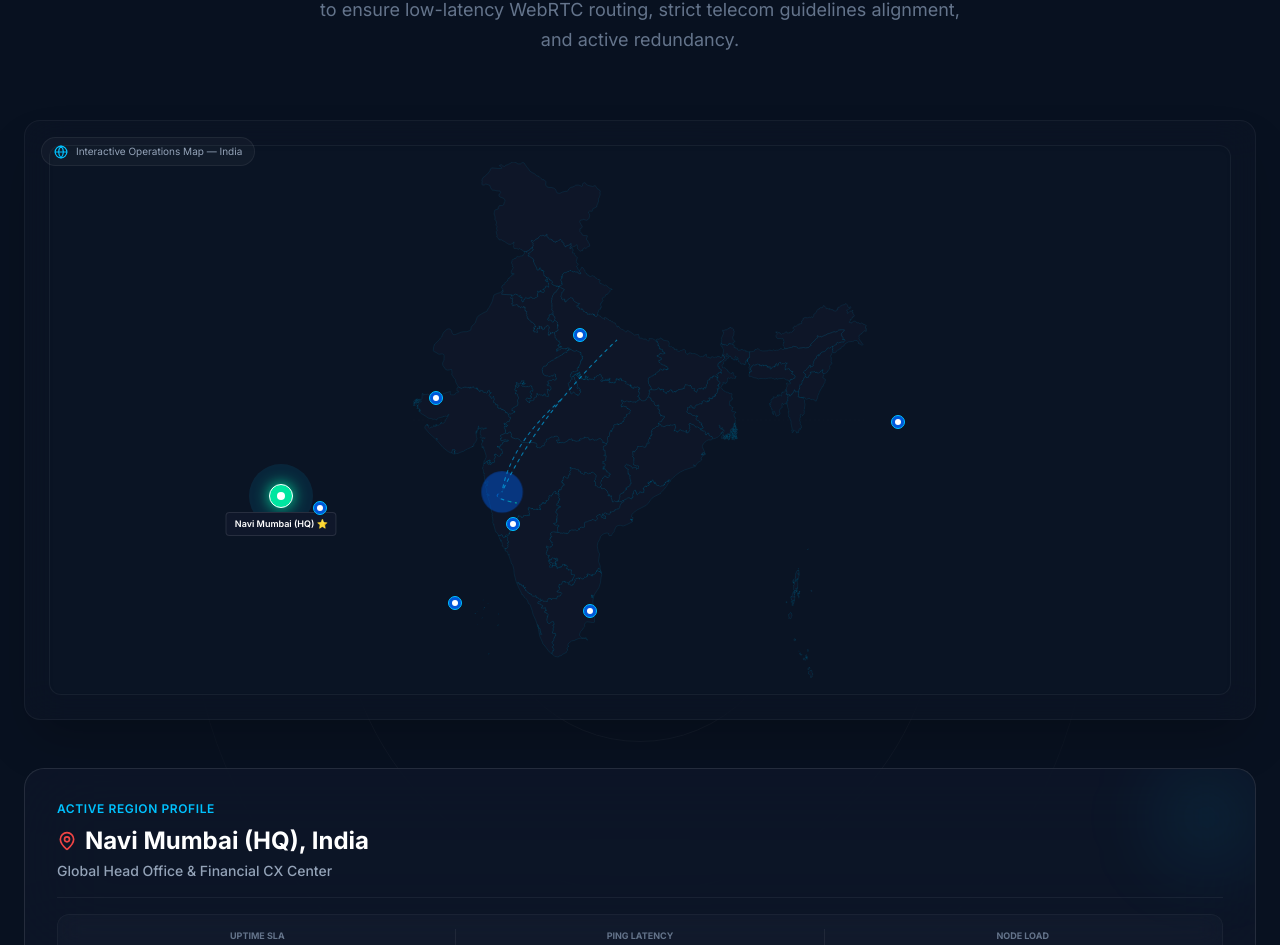
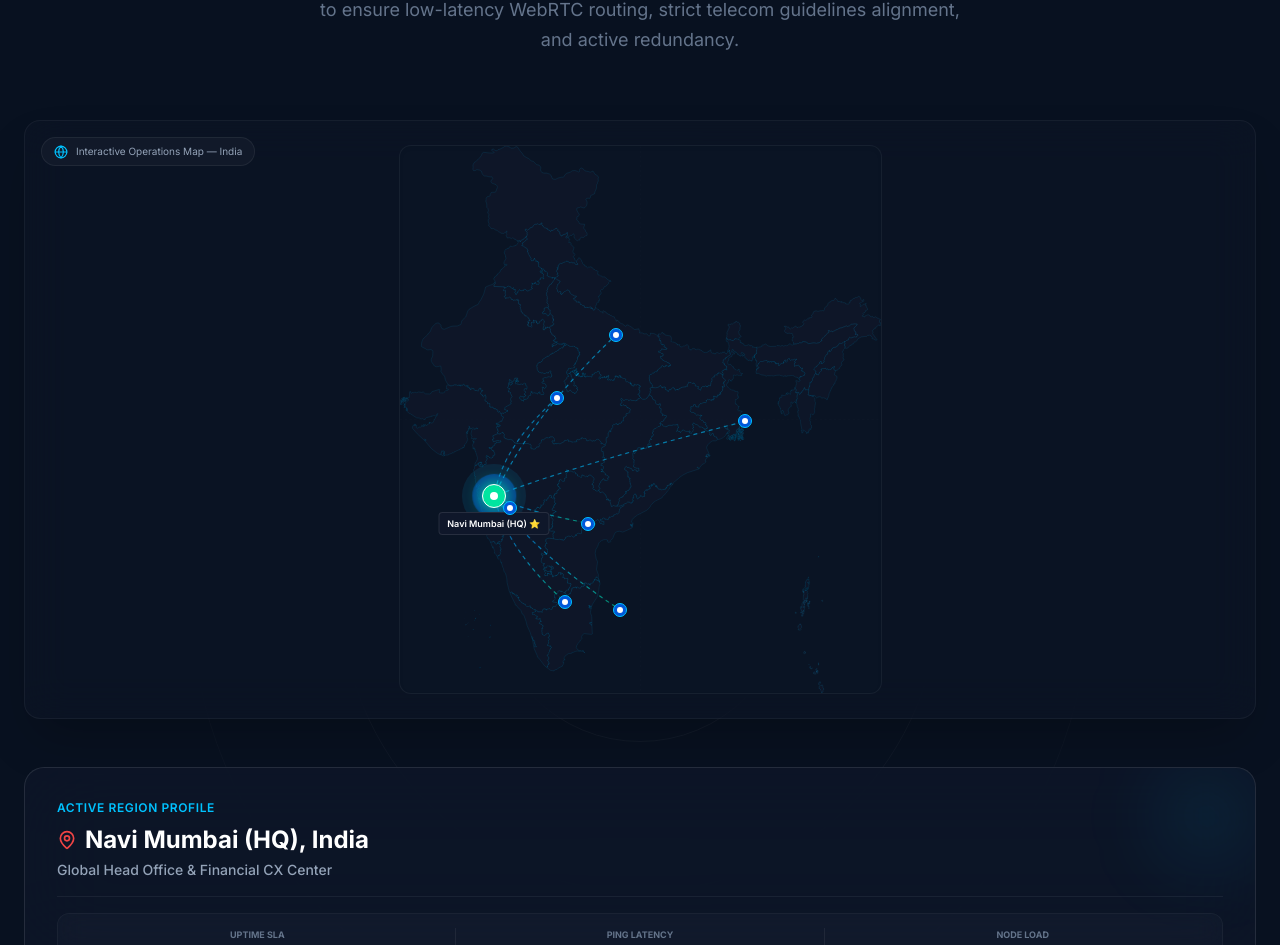
Before and after one commit to sabledattatray/Nexdial-IO, a Next.js app: page / in a window 1280 px wide. Shown: the part 6549-7494 px from the top of the page. Built offline with nearby package versions, Linux system fonts and the light colour scheme.

Commit message:
feat: align map layout container to fix coordinate shifting and connect all 7 branch nodes to Navi Mumbai HQ

```diff
--- a/src/components/home/GlobalPresence.tsx
+++ b/src/components/home/GlobalPresence.tsx
@@ -140,6 +140,10 @@ const connectionPaths = [
   { from: { x: 120, y: 445 }, to: { x: 140, y: 460 } }, // Mumbai -> Pune
   { from: { x: 120, y: 445 }, to: { x: 200, y: 320 } }, // Mumbai -> Ashoknagar
   { from: { x: 120, y: 445 }, to: { x: 275, y: 240 } }, // Mumbai -> Lucknow
+  { from: { x: 120, y: 445 }, to: { x: 210, y: 580 } }, // Mumbai -> Bengaluru
+  { from: { x: 120, y: 445 }, to: { x: 240, y: 480 } }, // Mumbai -> Hyderabad
+  { from: { x: 120, y: 445 }, to: { x: 280, y: 590 } }, // Mumbai -> Chennai
+  { from: { x: 120, y: 445 }, to: { x: 440, y: 350 } }, // Mumbai -> Kolkata
 ];
 
 export function GlobalPresence() {
@@ -176,7 +180,10 @@ export function GlobalPresence() {
             </div>
 
             {/* India Map Outline Graphic using SVG for responsive plotting */}
-            <div className="relative w-full aspect-[612/696] max-h-[550px] mx-auto bg-[#0a1424] rounded-xl overflow-hidden border border-white/[0.05] p-4 flex items-center justify-center shadow-inner">
+            <div
+              className="relative w-full mx-auto bg-[#0a1424] rounded-xl overflow-hidden border border-white/[0.05] shadow-inner"
+              style={{ maxWidth: "483px", maxHeight: "550px", aspectRatio: "612/696" }}
+            >
               <svg viewBox={indiaMap.viewBox} className="w-full h-full select-none">
                 <style>{`
                   @keyframes dash {
```
